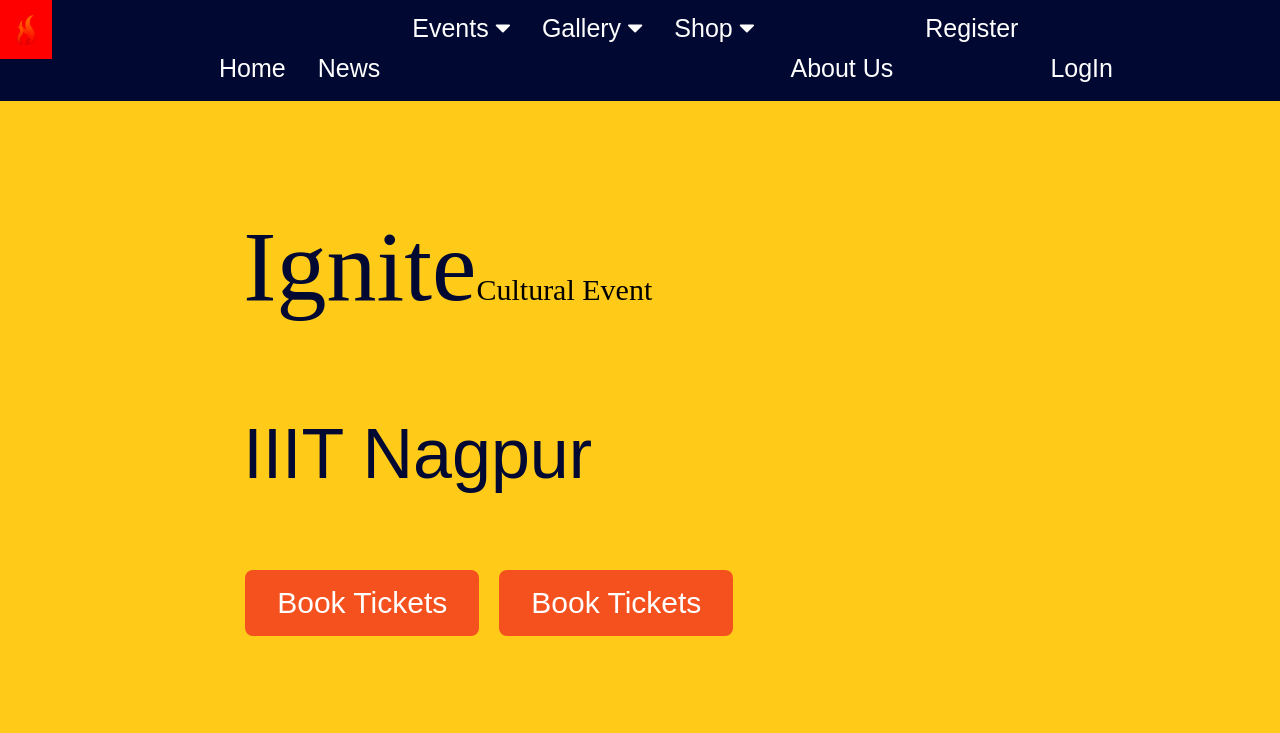
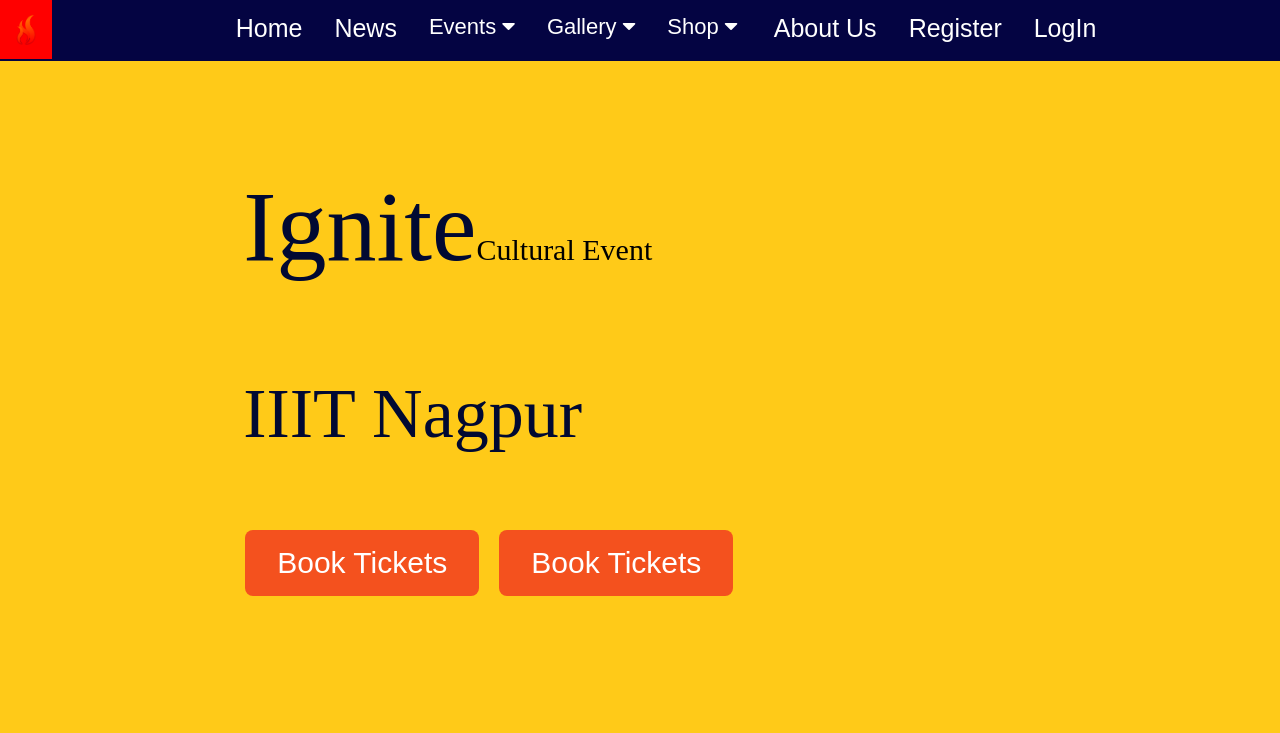
Before and after one commit to deeppanchani/ignite, a PHP site: page / in a window 1280 px wide. Shown: the top 733 px of the page. Run offline with PHP 8.4, Linux system fonts and the light colour scheme.

Commit message:
Revert "Merge branch 'main' of https://github.com/deeppanchani/ignite into main"
This reverts commit db15d79be32e74cefef41979816f61c30fcf11a7, reversing
changes made to eceb57a8a0f7725c134fbedd5c95ce0fcbb684d7.

```diff
--- a/cendoc.css
+++ b/cendoc.css
@@ -19,7 +19,6 @@
     font-size: 70px;
     font-weight: 350;
     color: #010932;
-    font-family: Arial, Helvetica, sans-serif;
     display: inline;
 }
 
--- a/navbar.css
+++ b/navbar.css
@@ -1,30 +1,30 @@
 .navbar {
   overflow: hidden;
-  background-color: #010932;
+  background-color: rgb(4, 4, 66);
   font-family: Arial;
   text-align: center;
 }
 
 .navbar ul{
   display: inline-block;
-  margin: auto;
+  margin: 0;
   padding: 0;
   list-style-type: none;
 }
 
 .navbar ul li{
   float: left;
-  margin-top: 40px;
+  margin: 0;
   padding: 0;
 }
 .rightul{
   text-align: right;
-  margin-top: 40px;
+  margin: 0;
   padding: 0;
 }
 .rightul li{
   float: right;
-  margin-top: 40px;
+  margin: 0;
   padding: 0;
 }
 .navbar a {
@@ -43,11 +43,10 @@
 }
 
 .dropdown .dropbtn {
-  font-size: 25px;
+  font-size: 22px;
   border: none;
   outline: none;
   color: white;
-  margin-top: 40px;
   padding: 14px 16px;
   background-color: inherit;
   font-family: inherit;
@@ -61,7 +60,7 @@
 .dropdown-content {
   display: none;
   position: absolute;
-  background-color: #010932;
+  background-color: transparent;
   min-width: 160px;
   box-shadow: 0px 8px 16px 0px rgba(0,0,0,0.2);
   z-index: 1;
@@ -69,7 +68,7 @@
 
 .dropdown-content a {
   float: none;
-  color: whitesmoke;
+  color: black;
   padding: 12px 16px;
   text-decoration: none;
   display: block;
```
